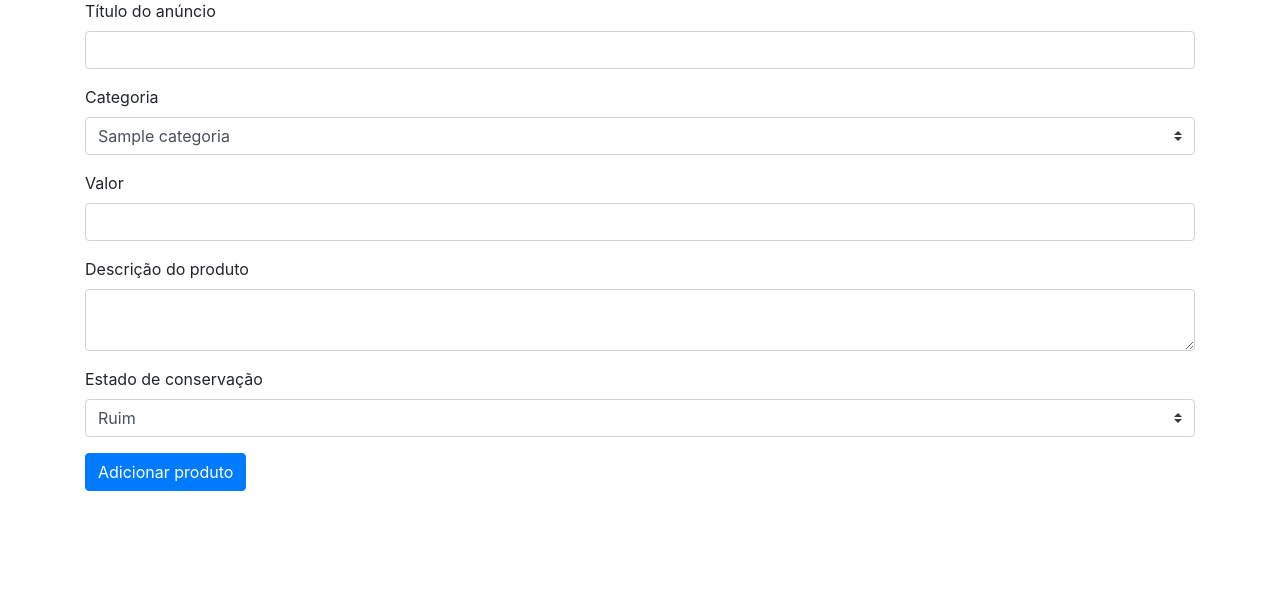
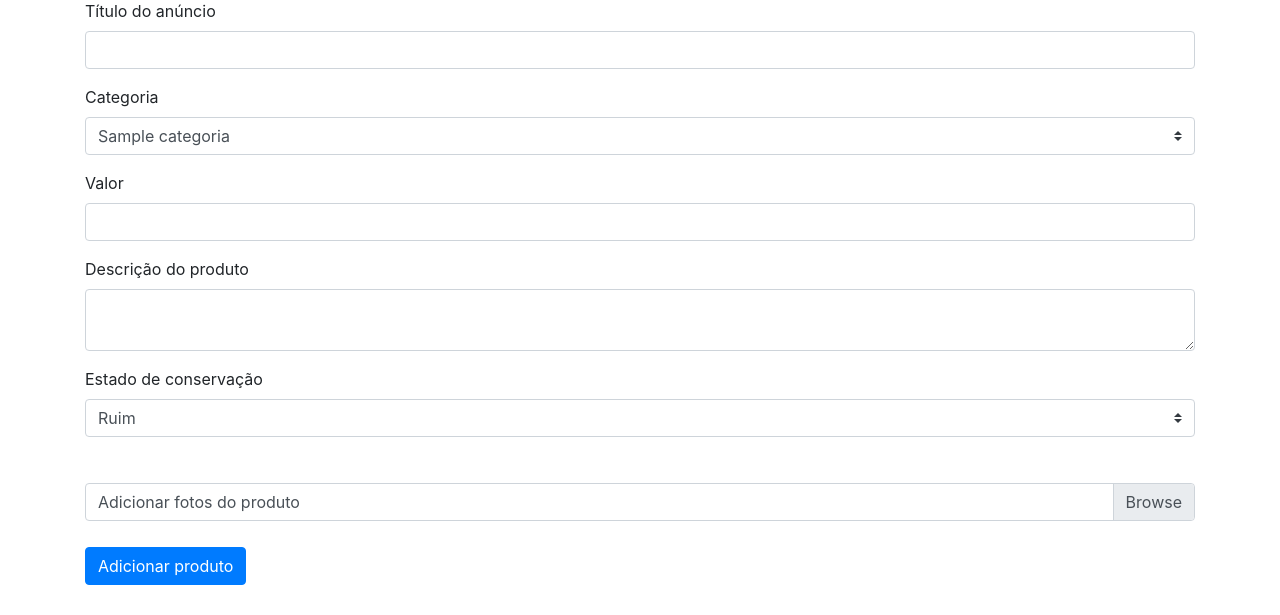
Before and after one commit to LeoDev0/OLFake, a PHP site: page /add_anuncio.php in a window 1280 px wide. Shown: the part 185-800 px from the top of the page. Run offline with PHP 8.4, Linux system fonts and the light colour scheme; the visitor is signed in with stand-in values (Sample User, id 1); tables that the repository leaves empty or names only in its code hold one stand-in row (values such as "Sample post").

Commit message:
adicionada a funcionalidade de adição de fotos do produto na criação do anuncio,  refatoração dos métodos da classe 'Anuncios' e resolvido o bug da não deleção de fotos ao deletar um anúncio

```diff
--- a/add_anuncio.php
+++ b/add_anuncio.php
@@ -17,8 +17,13 @@ if (isset($_POST['titulo']) && !empty($_POST['titulo'])) {
   $valor = $_POST['valor'];
   $descricao = $_POST['descricao'];
   $estado = $_POST['estado'];
+  if (isset($_FILES['fotos'])) {
+    $fotos = $_FILES['fotos'];
+  } else {
+    $fotos = array();
+  }
 
-  $anuncio->addAnuncio($titulo, $categoria, $valor, $descricao, $estado);
+  $anuncio->addAnuncio($titulo, $categoria, $valor, $descricao, $estado, $fotos);
   $_SESSION['confirma_add'] = '<div class="text-center alert alert-success">Produto adicionado com sucesso!</div>';
   header('Location: meus_anuncios.php');
 }
@@ -69,6 +74,13 @@ if (isset($_POST['titulo']) && !empty($_POST['titulo'])) {
       </select>
     </div>
 
+    <div class="form-group">
+      <div class="custom-file" style="margin:30px 0 10px 0;">
+        <input class="custom-file-input" id="browse" type="file" name="fotos[]" multiple accept=".png, .jpg, .jpeg" aria-describedby="inputGroupFileAddon01">
+        <label id="preview" class="custom-file-label" for="browse">Adicionar fotos do produto</label>
+      </div>
+    </div>
+
     <button class="btn btn-primary">Adicionar produto</button>
 
   </form>
--- a/classes/class.anuncios.php
+++ b/classes/class.anuncios.php
@@ -27,25 +27,72 @@ class Anuncios {
     return $array;
   }
 
-  public function addAnuncio($titulo, $categoria, $valor, $descricao, $estado) {
+  public function getAnuncio($id_anuncio, $id_usuario) {
+    $sql = "SELECT * FROM anuncios WHERE id = :id_anuncio AND id_usuario = :id_usuario";
+    $sql = $this->pdo->prepare($sql);
+    $sql->bindValue(":id_anuncio", $id_anuncio);
+    $sql->bindValue(":id_usuario", $id_usuario);
+    $sql->execute();
+
+    if ($sql->rowCount() > 0) {
+      $array = $sql->fetch();
+      $array['fotos'] = array();
+
+      $sql = "SELECT id, url FROM anuncios_imagens WHERE id_anuncio = :id_anuncio";
+      $sql = $this->pdo->prepare($sql);
+      $sql->bindValue(":id_anuncio", $id_anuncio);
+      $sql->execute();
+
+      if ($sql->rowCount() > 0) {
+        $array['fotos'] = $sql->fetchAll();
+      }
+
+      return $array;
+    } else {
+      header('Location: meus_anuncios.php');
+    }
+  }
+
+  public function addAnuncio($titulo, $categoria, $valor, $descricao, $estado, $fotos) {
+    $id_usuario = $_SESSION['user_id'];
+
     $sql = "INSERT INTO anuncios (id_usuario ,titulo, id_categoria, valor, descricao, estado)
             VALUES (:id_usuario, :titulo, :categoria, :valor, :descricao, :estado)";
     $sql = $this->pdo->prepare($sql);
-    $sql->bindValue(":id_usuario", $_SESSION['user_id']);
+    $sql->bindValue(":id_usuario", $id_usuario);
     $sql->bindValue(":titulo", $titulo);
     $sql->bindValue(":categoria", $categoria);
     $sql->bindValue(":valor", $valor);
     $sql->bindValue(":descricao", $descricao);
     $sql->bindValue(":estado", $estado);
     $sql->execute();
+
+    $id_anuncio = $this->pdo->lastInsertId();
+    $this->addFotos($fotos, $id_anuncio, $id_usuario);
   }
 
   public function deletarAnuncio($id_anuncio, $id_usuario) {
+    // primeiro as fotos do anuncio são apagadas do servidor
+    $sql = "SELECT url FROM anuncios_imagens WHERE id_anuncio = :id_anuncio";
+    $sql = $this->pdo->prepare($sql);
+    $sql->bindValue(":id_anuncio", $id_anuncio);
+    $sql->execute();
+
+    if ($sql->rowCount() > 0) {
+      $fotos = $sql->fetchAll();
+      $qt_fotos = count($fotos);
+      foreach ($fotos as $foto) {
+        unlink('assets/images/anuncios/' . $foto['url']);
+      }
+    }
+
+    // depois os dados dela das fotos do anuncio, incluindo url, são apagadas do banco de dados
     $sql = "DELETE FROM anuncios_imagens WHERE id_anuncio = :id_anuncio";
     $sql = $this->pdo->prepare($sql);
     $sql->bindValue(":id_anuncio", $id_anuncio);
     $sql->execute();
 
+    // por último o restante dos dados escrito do anuncio são excluídos
     $sql = "DELETE FROM anuncios WHERE id = :id_anuncio AND id_usuario = :id_usuario";
     $sql = $this->pdo->prepare($sql);
     $sql->bindValue(":id_anuncio", $id_anuncio);
@@ -54,12 +101,14 @@ class Anuncios {
   }
 
   public function editarAnuncio($titulo, $categoria, $valor, $descricao, $estado, $fotos, $id_anuncio) {
+    $id_usuario = $_SESSION['user_id'];
+
     $sql = "UPDATE anuncios SET id_usuario = :id_usuario,
             titulo = :titulo, id_categoria = :categoria,
             valor = :valor, descricao = :descricao,
             estado = :estado WHERE id = :id_anuncio";
     $sql = $this->pdo->prepare($sql);
-    $sql->bindValue(":id_usuario", $_SESSION['user_id']);
+    $sql->bindValue(":id_usuario", $id_usuario);
     $sql->bindValue(":titulo", $titulo);
     $sql->bindValue(":categoria", $categoria);
     $sql->bindValue(":valor", $valor);
@@ -68,8 +117,36 @@ class Anuncios {
     $sql->bindValue(":id_anuncio", $id_anuncio);
     $sql->execute();
 
-    // Se vier alguma foto enviada pelo cliente, um redimensionamento
-    // dessa imagem será feita antes de subida para o servidor
+    $this->addFotos($fotos, $id_anuncio, $id_usuario);
+  }
+
+  public function deletarFoto($id_foto, $id_usuario) {
+    $id_anuncio = 0;
+
+    $sql = "SELECT id_anuncio, url FROM anuncios_imagens WHERE id = :id_foto";
+    $sql = $this->pdo->prepare($sql);
+    $sql->bindValue(":id_foto", $id_foto);
+    $sql->execute();
+
+    if ($sql->rowCount() > 0) {
+      $dados_foto = $sql->fetch();
+      $id_anuncio = $dados_foto['id_anuncio'];
+      $url = $dados_foto['url'];
+
+      $sql = "DELETE FROM anuncios_imagens WHERE id = :id_foto AND id_usuario = :id_usuario";
+      $sql = $this->pdo->prepare($sql);
+      $sql->bindValue(":id_foto", $id_foto);
+      $sql->bindValue(":id_usuario", $id_usuario);
+      $sql->execute();
+      unlink('assets/images/anuncios/' . $url);
+    }
+
+    return $id_anuncio;
+  }
+
+  // Método auxiliar dos métodos 'addAnuncio' e 'editarAnuncio'
+  private function addFotos($fotos, $id_anuncio, $id_usuario) {
+    // Primeiro um redimensionamento dessa imagem é feito...
     if (count($fotos) > 0) {
       for ($i = 0; $i < count($fotos['tmp_name']); $i++) {
         $tipo = $fotos['type'][$i];
@@ -97,13 +174,15 @@ class Anuncios {
           }
 
           imagecopyresampled($img, $img_original, 0, 0, 0, 0,
-           $largura, $altura, $largura_original, $altura_original);
+            $largura, $altura, $largura_original, $altura_original);
 
           imagejpeg($img, 'assets/images/anuncios/' . $nome_foto, 80);
 
-          $sql = "INSERT INTO anuncios_imagens SET id_anuncio = :id_anuncio, url = :url";
+          // ... para depois sua url e outros dados serem enviados ao banco de dados
+          $sql = "INSERT INTO anuncios_imagens SET id_anuncio = :id_anuncio, id_usuario = :id_usuario, url = :url";
           $sql = $this->pdo->prepare($sql);
           $sql->bindValue(":id_anuncio", $id_anuncio);
+          $sql->bindValue(":id_usuario", $id_usuario);
           $sql->bindValue(":url", $nome_foto);
           $sql->execute();
         }
@@ -111,53 +190,4 @@ class Anuncios {
     }
   }
 
-  public function getAnuncio($id_anuncio, $id_usuario) {
-    $sql = "SELECT * FROM anuncios WHERE id = :id_anuncio AND id_usuario = :id_usuario";
-    $sql = $this->pdo->prepare($sql);
-    $sql->bindValue(":id_anuncio", $id_anuncio);
-    $sql->bindValue(":id_usuario", $id_usuario);
-    $sql->execute();
-
-    if ($sql->rowCount() > 0) {
-      $array = $sql->fetch();
-      $array['fotos'] = array();
-
-      $sql = "SELECT id, url FROM anuncios_imagens WHERE id_anuncio = :id_anuncio";
-      $sql = $this->pdo->prepare($sql);
-      $sql->bindValue(":id_anuncio", $id_anuncio);
-      $sql->execute();
-
-      if ($sql->rowCount() > 0) {
-        $array['fotos'] = $sql->fetchAll();
-      }
-
-      return $array;
-    } else {
-      header('Location: meus_anuncios.php');
-    }
-  }
-
-  public function deletarFoto($id_foto, $id_usuario) {
-    $id_anuncio = 0;
-
-    $sql = "SELECT id_anuncio, url FROM anuncios_imagens WHERE id = :id_foto";
-    $sql = $this->pdo->prepare($sql);
-    $sql->bindValue(":id_foto", $id_foto);
-    $sql->execute();
-
-    if ($sql->rowCount() > 0) {
-      $dados_foto = $sql->fetch();
-      $id_anuncio = $dados_foto['id_anuncio'];
-      $url = $dados_foto['url'];
-    }
-
-    $sql = "DELETE FROM anuncios_imagens WHERE id = :id_foto";
-    $sql = $this->pdo->prepare($sql);
-    $sql->bindValue(":id_foto", $id_foto);
-    $sql->execute();
-
-    unlink('assets/images/anuncios/' . $url);
-    return $id_anuncio;
-
-  }
 }
--- a/editar_anuncio.php
+++ b/editar_anuncio.php
@@ -93,7 +93,7 @@ if (isset($_POST['titulo']) && !empty($_POST['titulo'])) {
       <input type="file" name="fotos[]" multiple accept=".png, .jpg, .jpeg"> -->
 
       <div class="card">
-        <div class="card-header">Fotos</div>
+        <div class="card-header">Fotos do produto</div>
         <div class="card-body">
           <?php foreach ($info['fotos'] as $foto): ?>
             <div class="foto_item">
```
